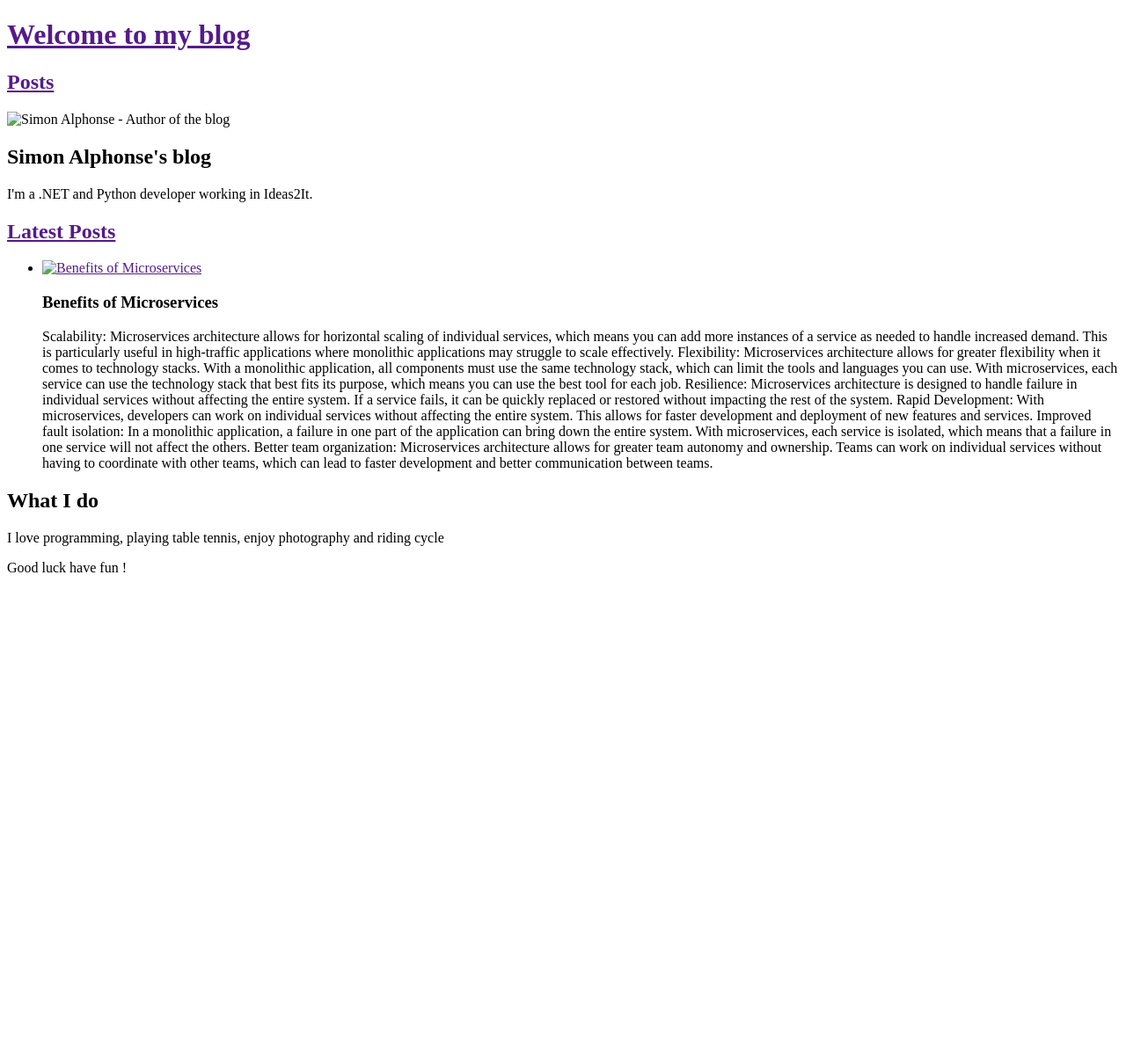
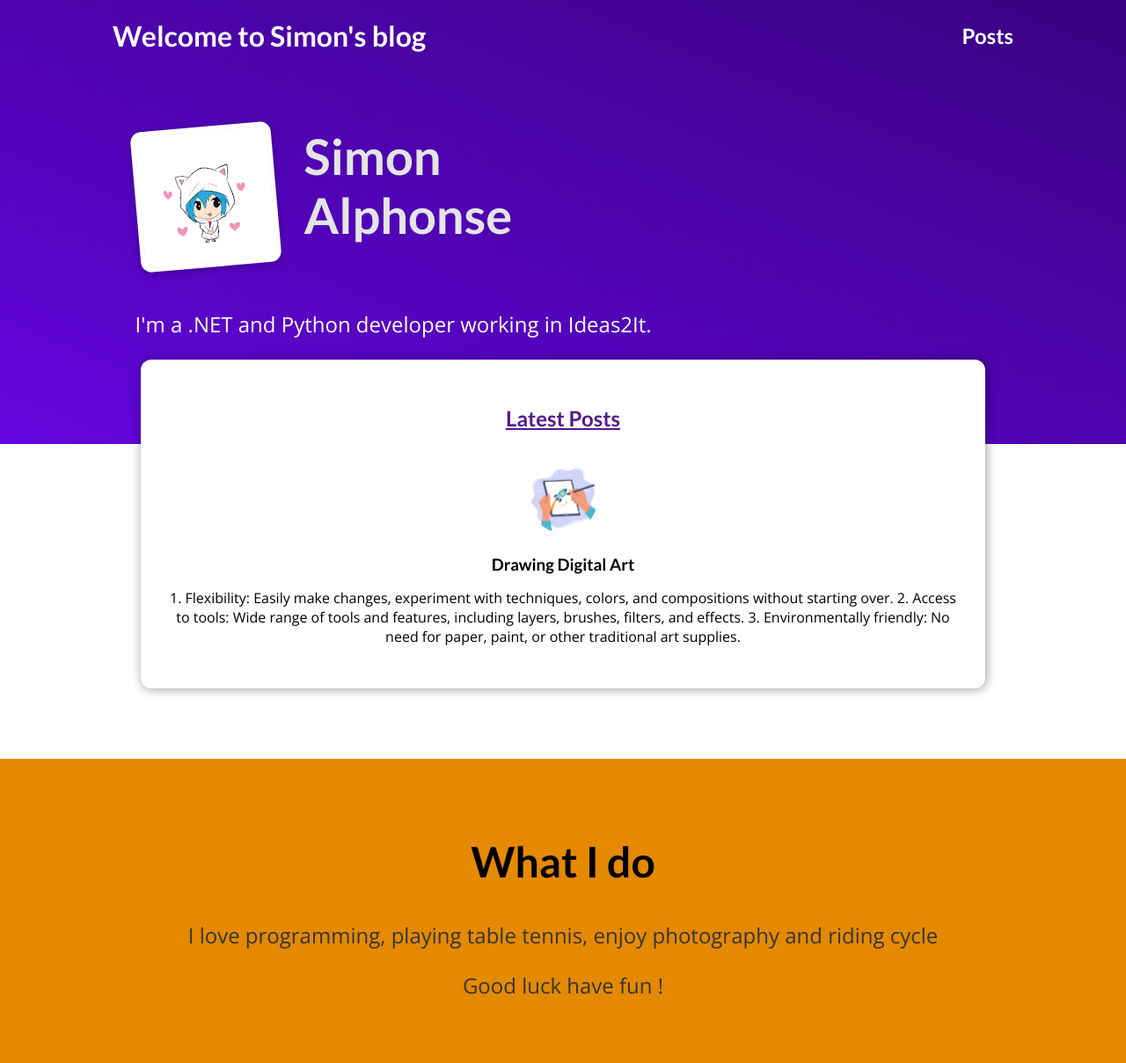
Before and after one commit to Simon-i2it/PythonTraining, a Django app: page / in a window 1280 px wide. Shown: the whole page at 88% size. Before the commit the page ends 651 px from the top, so only its background shows below. Run offline with Django 4.2, Linux system fonts and the light colour scheme.

Commit message:
Added Welcome page

```diff
--- /dev/null
+++ b/my_site/blog/static/blog/welcome.css
@@ -0,0 +1,119 @@
+#welcome {
+    background: linear-gradient(to right top, #6305dd, #390281);
+    padding: 6rem 12%;
+}
+
+#welcome header {
+    display: flex;
+    align-items: flex-start;
+    margin: 3rem auto;
+}
+
+#welcome img {
+    width: 10rem;
+    height: 10rem;
+    object-fit: cover;
+    object-position: top;
+    border: 5px solid white;
+    border-radius: 12px;
+    background-color: #ffe1bf;
+    transform: rotateZ(-5deg);
+    box-shadow: 0 2px 8px rgba(0, 0, 0, 0.25);
+}
+
+#welcome h2 {
+    font-size: 3.5rem;
+    margin: 0 0 0 2rem;
+    color: #e4e4e4;
+    width: 10rem;
+}
+
+#welcome p {
+    color: white;
+    font-size: 1.5rem;
+}
+
+#latest-posts {
+    background-color: white;
+    padding: 2rem;
+    border-radius: 12px;
+    width: 60rem;
+    margin: -6rem auto 2rem auto;
+    box-shadow: 1px 1px 12px rgba(0, 0, 0, 0.4);
+}
+
+#latest-posts h2 {
+    text-align: center;
+}
+
+#latest-posts ul {
+    list-style: none;
+    margin: 0;
+    padding: 0;
+    display: flex;
+    gap: 1rem;
+}
+
+#latest-posts li {
+    flex: 1;
+}
+
+#about {
+    text-align: center;
+    padding: 3rem;
+    background-color: #e48900;
+    margin-top: 5rem;
+}
+
+#about h2 {
+    font-size: 3rem;
+}
+
+#about p {
+    font-size: 1.5rem;
+    color: #353535;
+}
+
+.post {
+    display: flex;
+    flex-direction: column;
+    align-items: center;
+    text-align: center;
+}
+
+.post a {
+    text-decoration: none;
+    color: black;
+    transition: all 0.2s ease;
+    padding: 1rem;
+}
+
+.post a:hover,
+.post a:active {
+    transform: scale(1.1);
+    background-color: #390281;
+    color: white;
+}
+
+.post img {
+    width: 5rem;
+    height: 5rem;
+    object-fit: cover;
+    border-radius: 50%;
+}
+
+.post h3 {
+    margin: 0.25rem 0;
+}
+
+.post time {
+    color: #666666;
+    margin: 0.25rem;
+    font-style: italic;
+    font-size: 0.85rem;
+}
+
+.post:hover time,
+.post:active time {
+    color: white;
+}
--- a/my_site/blog/templates/blog/welcome.html
+++ b/my_site/blog/templates/blog/welcome.html
@@ -1,22 +1,20 @@
 {% extends 'base.html' %}
+{% load static %}
 
 {% block title %}
     Welcome
 {% endblock %}
 
+{% block css %}
+    <link rel="stylesheet" href="{% static 'blog/welcome.css' %}">
+{% endblock css %}
+
 {% block body %}
-
-    <header id="main-navigation">
-        <h1><a href="">Welcome to my blog</a></h1>
-        <nav>
-            <h2><a href="">Posts</a></h2>
-        </nav>
-    </header>
 
     <section id ="welcome">
         <header>
-            <img src="" alt="Simon Alphonse - Author of the blog"/>
-            <h2>Simon Alphonse's blog</h2>
+            <img src="{% static 'blog/images/dp.png' %}" alt="Simon Alphonse - Author of the blog"/>
+            <h2>Simon Alphonse</h2>
         </header>
         <p>I'm a .NET and Python developer working in Ideas2It.</p>
     </section>
@@ -27,17 +25,14 @@
             <li>
                 <article class="post">
                     <a href="">
-                        <img src="" alt="Benefits of Microservices"/>
+                        <img id="round_image" src="{% static 'blog/images/drawing_logo.jpg' %}" alt="Drawing"/>
                     </a>
                     <div class="post__content">
-                        <h3>Benefits of Microservices</h3>
+                        <h3>Drawing Digital Art</h3>
                         <p>
-                            Scalability: Microservices architecture allows for horizontal scaling of individual services, which means you can add more instances of a service as needed to handle increased demand. This is particularly useful in high-traffic applications where monolithic applications may struggle to scale effectively.
-                            Flexibility: Microservices architecture allows for greater flexibility when it comes to technology stacks. With a monolithic application, all components must use the same technology stack, which can limit the tools and languages you can use. With microservices, each service can use the technology stack that best fits its purpose, which means you can use the best tool for each job.
-                            Resilience: Microservices architecture is designed to handle failure in individual services without affecting the entire system. If a service fails, it can be quickly replaced or restored without impacting the rest of the system.
-                            Rapid Development: With microservices, developers can work on individual services without affecting the entire system. This allows for faster development and deployment of new features and services.
-                            Improved fault isolation: In a monolithic application, a failure in one part of the application can bring down the entire system. With microservices, each service is isolated, which means that a failure in one service will not affect the others.
-                            Better team organization: Microservices architecture allows for greater team autonomy and ownership. Teams can work on individual services without having to coordinate with other teams, which can lead to faster development and better communication between teams.
+                            1. Flexibility: Easily make changes, experiment with techniques, colors, and compositions without starting over.
+                            2. Access to tools: Wide range of tools and features, including layers, brushes, filters, and effects.
+                            3. Environmentally friendly: No need for paper, paint, or other traditional art supplies.
                         </p>
                     </div>
                 </article>
--- a/my_site/blog/urls.py
+++ b/my_site/blog/urls.py
@@ -5,6 +5,6 @@ from . import views
 urlpatterns = [
     path("", views.welcome),
     path("welcome/", views.welcome),
-    path("posts/", views.posts),
-    path("posts/<slug:slug>", views.post, name="path_post"),
+    path("posts/", views.posts, name="url_posts"),
+    path("posts/<slug:slug>", views.post, name="url_post"),
 ]
--- /dev/null
+++ b/my_site/static/main-navigation.css
@@ -0,0 +1,48 @@
+@import url('https://fonts.googleapis.com/css2?family=Lato:wght@400;700&family=Open+Sans:wght@400;700&display=swap');
+
+* {
+    box-sizing: border-box;
+}
+
+html {
+    font-family: 'Open Sans', 'Lato', sans-serif;
+}
+
+body {
+    margin: 0;
+}
+
+h1,
+h2,
+h3 {
+    font-family: 'Lato', sans-serif;
+    font-weight: bold;
+}
+
+#main-navigation {
+    width: 100%;
+    height: 5rem;
+    display: flex;
+    justify-content: space-between;
+    align-items: center;
+    padding: 0 10%;
+    position: absolute;
+    top: 0;
+    left: 0;
+}
+
+#main-navigation a {
+    text-decoration: none;
+    color: white;
+    font-weight: bold;
+}
+
+#main-navigation a:hover,
+#main-navigation a:active {
+    color: #cf79f1;
+}
+
+#main-navigation h1 a:hover,
+#main-navigation h1 a:active {
+    color: white;
+}
--- a/my_site/templates/base.html
+++ b/my_site/templates/base.html
@@ -1,3 +1,5 @@
+{% load static %}
+
 <!DOCTYPE html>
 <html lang="en">
 <head>
@@ -6,8 +8,15 @@
     <meta name="viewport" content="width=device-width, initial-scale=1.0">
     <title>{% block title %}{% endblock %}</title>
     {% block css %}{% endblock %}
+    <link rel="stylesheet" href="{% static 'main-navigation.css' %}">
 </head>
 <body>
+    <header id="main-navigation">
+        <h1><a href="">Welcome to Simon's blog</a></h1>
+        <nav>
+            <h2><a href= "{% url "url_posts" %}">Posts</a></h2>
+        </nav>
+    </header>
     {% block body %}{% endblock %}
 </body>
 </html>
```
Also changed, not shown: my_site/blog/templates/blog/posts.html (added, +14 -0 lines), my_site/blog/static/blog/images/dp.png (added), my_site/blog/static/blog/images/drawing_logo.jpg (added), my_site/blog/static/blog/style.css (deleted), my_site/static/style.css (deleted).
